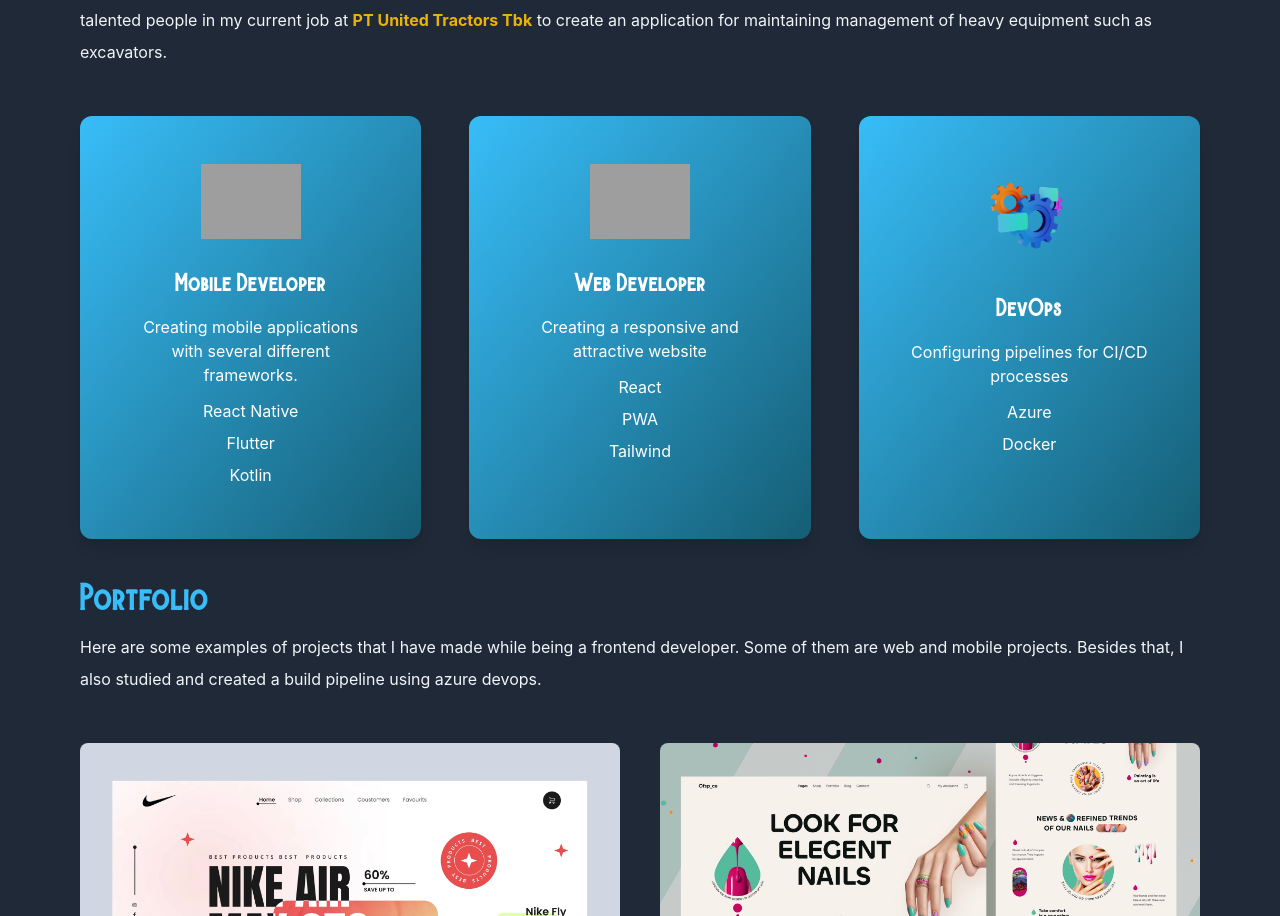
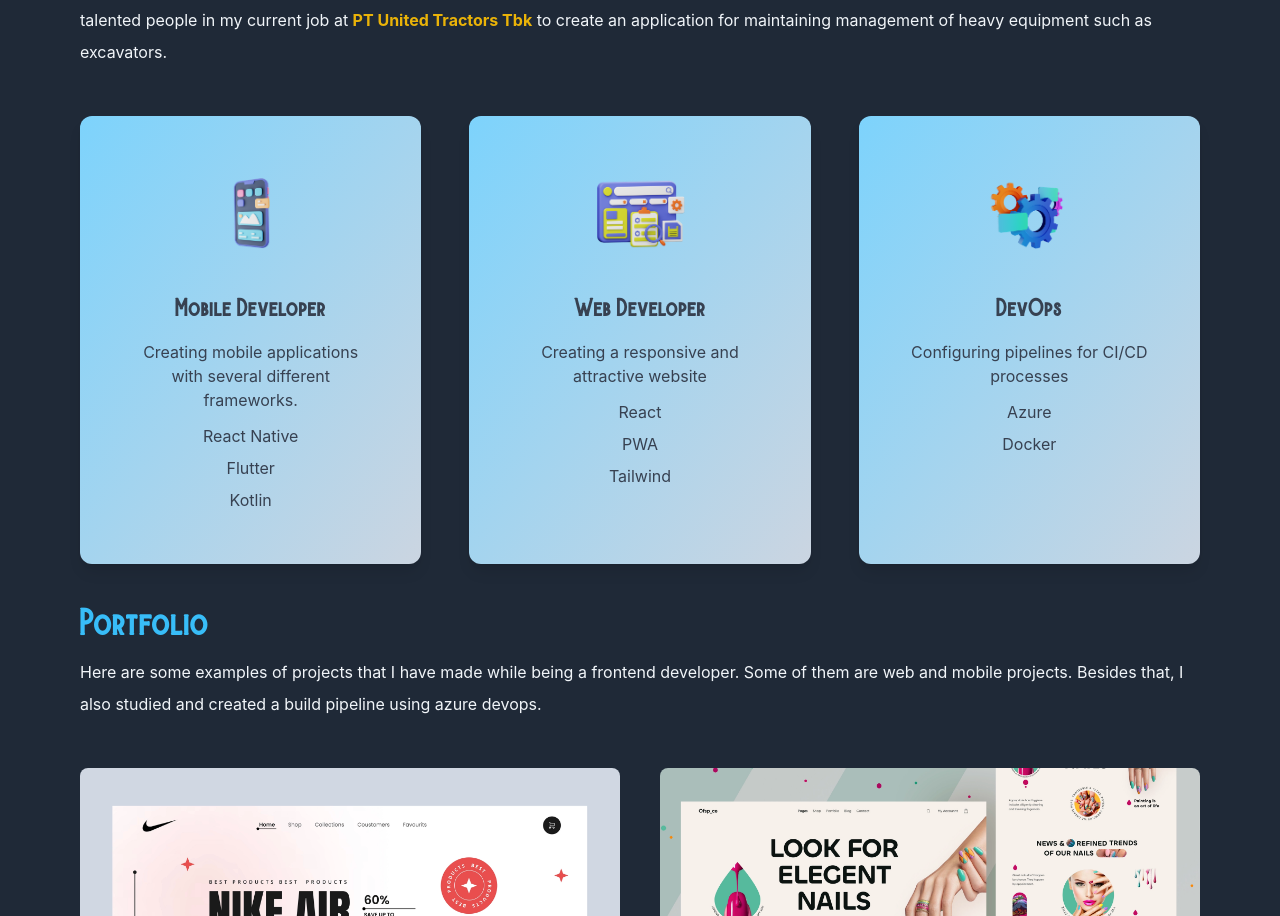
Before and after one commit to cseptian98/react-portofolio-with-tailwind, a Next.js app: page / in a window 1280 px wide. Shown: the part 1188-2104 px from the top of the page. Built offline with nearby package versions, Linux system fonts and the light colour scheme; grey boxes are pictures that could not be loaded.

Commit message:
style: update styling card component

```diff
--- a/styles/globals.css
+++ b/styles/globals.css
@@ -4,7 +4,7 @@
 
 @layer components {
   .service-card {
-    @apply flex-1 text-center text-slate-100 shadow-lg p-12 rounded-xl my-10 bg-gradient-to-br from-sky-600 to-teal-400 dark:bg-gradient-to-br dark:from-sky-400 dark:to-cyan-800 dark:text-white;
+    @apply flex-1 text-center text-gray-700 shadow-lg p-12 rounded-xl my-10 bg-gradient-to-br from-sky-300 to-slate-300;
   }
 }
 
```
Also changed, not shown: public/mobdev.webp (added), public/webdev.webp (added).
